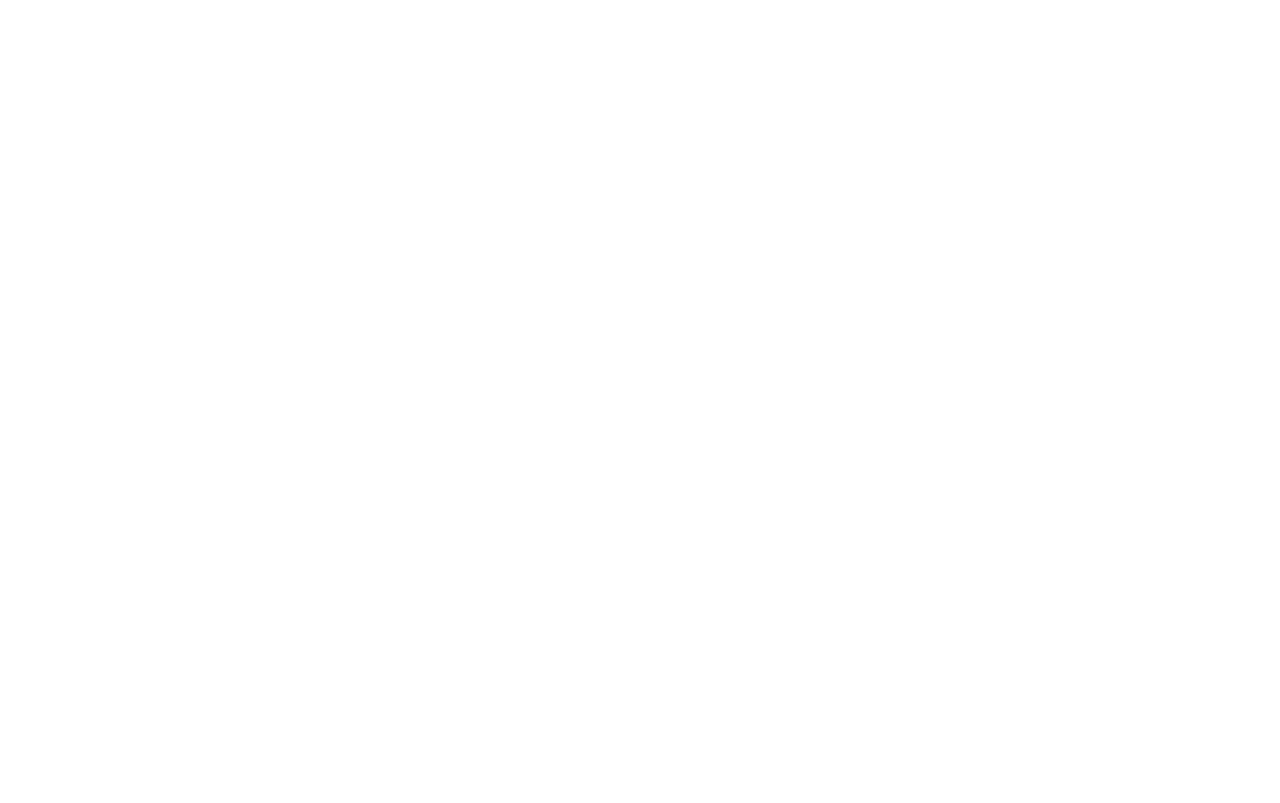
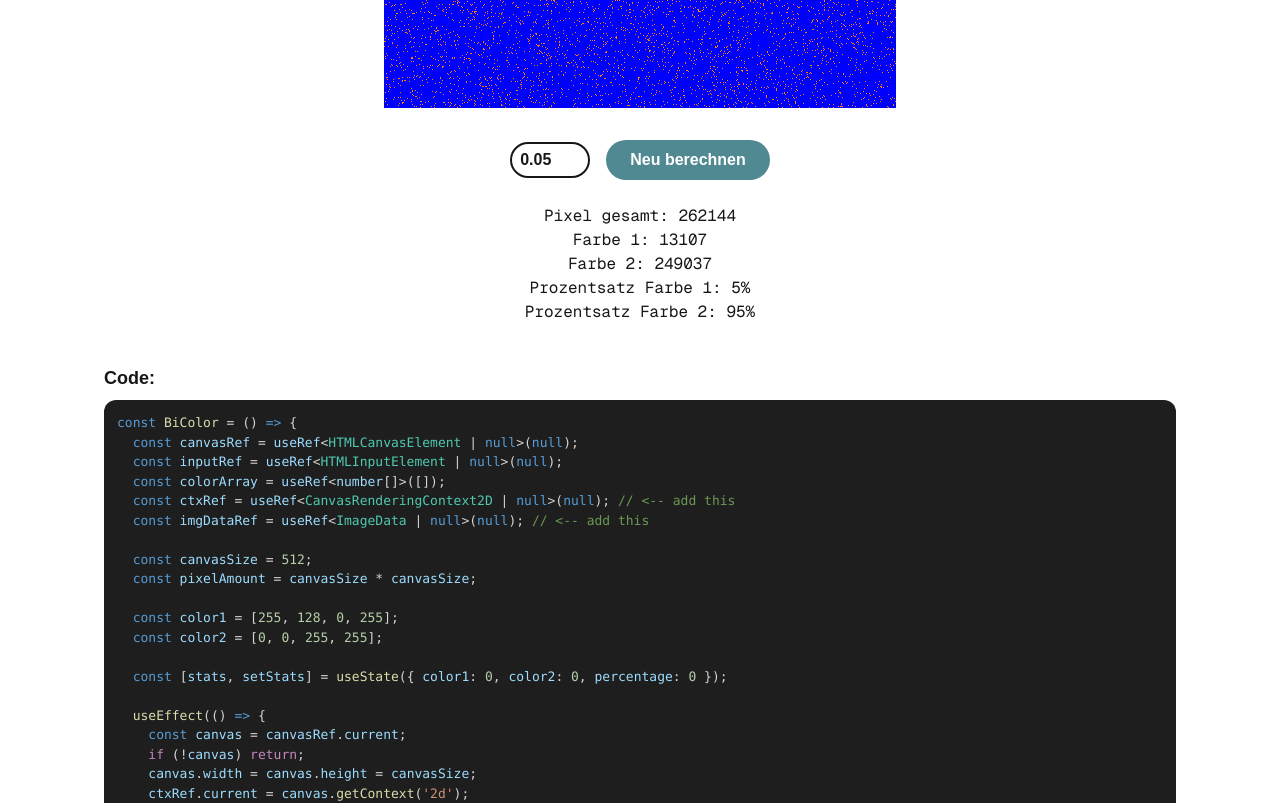
Before and after one commit to L0i0n0a/PsyKi, a Next.js app in the folder multarbeit/: page /details/design/2 in a window 1280 px wide. Shown: the part 580-1383 px from the top of the page. Before the commit the page ends 800 px from the top, so only its background shows below. Built offline with nearby package versions, Linux system fonts and the light colour scheme.

Commit message:
add BiColor component for color manipulation and visualization

```diff
--- a/multarbeit/package.json
+++ b/multarbeit/package.json
@@ -11,7 +11,8 @@
   "dependencies": {
     "next": "15.3.2",
     "react": "^19.0.0",
-    "react-dom": "^19.0.0"
+    "react-dom": "^19.0.0",
+    "react-syntax-highlighter": "^15.6.1"
   },
   "devDependencies": {
     "@eslint/eslintrc": "^3",
@@ -19,6 +20,7 @@
     "@types/node": "^20",
     "@types/react": "^19",
     "@types/react-dom": "^19",
+    "@types/react-syntax-highlighter": "^15.5.13",
     "eslint": "^9",
     "eslint-config-next": "15.3.2",
     "tailwindcss": "^4",
--- a/multarbeit/src/app/details/design/2/page.tsx
+++ b/multarbeit/src/app/details/design/2/page.tsx
@@ -1,8 +1,8 @@
 "use client"
 import React from "react";
 import { useRouter } from "next/navigation";
-import Image from "next/image";
 import Button from "@/components/ui/Button/Button";
+import BiColor from "@/components/canvas/BiColor";
 
 const DesignDecisionsPage2 = () => {
 
@@ -13,7 +13,7 @@
                 <h1 className="text-4xl font-bold m-4 text-center">Prototyp-Entwurf & Userflows</h1>
             </div>
 
-
+            <BiColor/>
 
 
             <div className="flex justify-center"><Button text="Zurück" onClick={() => router.push("/")} /></div>
--- /dev/null
+++ b/multarbeit/src/components/canvas/BiColor.tsx
@@ -0,0 +1,225 @@
+'use client';
+
+import React, { useEffect, useRef, useState } from 'react';
+import { Prism as SyntaxHighlighter } from 'react-syntax-highlighter';
+import { vscDarkPlus } from 'react-syntax-highlighter/dist/cjs/styles/prism';
+import Button from '../ui/Button/Button';
+
+const codeString = `const BiColor = () => {
+  const canvasRef = useRef<HTMLCanvasElement | null>(null);
+  const inputRef = useRef<HTMLInputElement | null>(null);
+  const colorArray = useRef<number[]>([]);
+  const ctxRef = useRef<CanvasRenderingContext2D | null>(null); // <-- add this
+  const imgDataRef = useRef<ImageData | null>(null); // <-- add this
+
+  const canvasSize = 512;
+  const pixelAmount = canvasSize * canvasSize;
+
+  const color1 = [255, 128, 0, 255];
+  const color2 = [0, 0, 255, 255];
+
+  const [stats, setStats] = useState({ color1: 0, color2: 0, percentage: 0 });
+
+  useEffect(() => {
+    const canvas = canvasRef.current;
+    if (!canvas) return;
+    canvas.width = canvas.height = canvasSize;
+    ctxRef.current = canvas.getContext('2d');
+    colorArray.current = new Array(pixelAmount).fill(0);
+    recalculate();
+    // eslint-disable-next-line react-hooks/exhaustive-deps
+  }, []);
+
+  function setPixelColor(pixel: number, color: number[]) {
+    if (!imgDataRef.current) return;
+    imgDataRef.current.data[pixel] = color[0];
+    imgDataRef.current.data[pixel + 1] = color[1];
+    imgDataRef.current.data[pixel + 2] = color[2];
+    imgDataRef.current.data[pixel + 3] = color[3];
+  }
+
+  function colorize() {
+    if (!ctxRef.current) return;
+    imgDataRef.current = ctxRef.current.getImageData(0, 0, canvasSize, canvasSize);
+    let testColor1 = 0;
+    for (let i = 0; i < imgDataRef.current.data.length; i += 4) {
+      if (colorArray.current[i / 4]) {
+        setPixelColor(i, color1);
+        testColor1++;
+      } else {
+        setPixelColor(i, color2);
+      }
+    }
+    ctxRef.current.putImageData(imgDataRef.current, 0, 0);
+
+    const percentage = Math.round((testColor1 / pixelAmount) * 100);
+    setStats({
+      color1: testColor1,
+      color2: pixelAmount - testColor1,
+      percentage,
+    });
+  }
+
+  function fisherYates(array: number[]) {
+    let i = array.length;
+    while (--i) {
+      const j = Math.floor(Math.random() * (i + 1));
+      [array[i], array[j]] = [array[j], array[i]];
+    }
+  }
+
+  function recalculate() {
+    const percentage = parseFloat(inputRef.current?.value || '0.05');
+    const colorPixels = Math.round(pixelAmount * percentage);
+    colorArray.current.fill(1, 0, colorPixels);
+    colorArray.current.fill(0, colorPixels);
+    fisherYates(colorArray.current);
+    colorize();
+  }
+
+  return (
+    <div className="flex flex-col items-center gap-4 p-4">
+      <canvas ref={canvasRef} className=""></canvas>
+      <div className="flex items-center justify-around gap-4">
+        <input
+          ref={inputRef}
+          type="number"
+          min="0"
+          max="1"
+          step="0.05"
+          defaultValue="0.05"
+          className="w-20 font-bold border-2 rounded-full px-2 py-1 mt-4"
+        />
+        <Button
+          text="Neu berechnen"
+          onClick={recalculate}
+        />
+      </div>
+      <div className="mt-2 text-center font-mono">
+        <div>Pixel gesamt: {pixelAmount}</div>
+        <div>Farbe 1: {stats.color1}</div>
+        <div>Farbe 2: {stats.color2}</div>
+        <div>Prozentsatz Farbe 1: {stats.percentage}%</div>
+        <div>Prozentsatz Farbe 2: {100 - stats.percentage}%</div>
+      </div>
+      <div className="w-full mt-6">
+        <h2 className="text-lg font-bold mb-2">Code:</h2>
+        <SyntaxHighlighter language="javascript" className="rounded-xl" style={vscDarkPlus} wrapLines={true}>
+          {codeString}
+        </SyntaxHighlighter>
+      </div>
+    </div>
+  );
+};
+
+export default BiColor;`;
+
+
+const BiColor = () => {
+  const canvasRef = useRef<HTMLCanvasElement | null>(null);
+  const inputRef = useRef<HTMLInputElement | null>(null);
+  const colorArray = useRef<number[]>([]);
+  const ctxRef = useRef<CanvasRenderingContext2D | null>(null); // <-- add this
+  const imgDataRef = useRef<ImageData | null>(null); // <-- add this
+
+  const canvasSize = 512;
+  const pixelAmount = canvasSize * canvasSize;
+
+  const color1 = [255, 128, 0, 255];
+  const color2 = [0, 0, 255, 255];
+
+  const [stats, setStats] = useState({ color1: 0, color2: 0, percentage: 0 });
+
+  useEffect(() => {
+    const canvas = canvasRef.current;
+    if (!canvas) return;
+    canvas.width = canvas.height = canvasSize;
+    ctxRef.current = canvas.getContext('2d');
+    colorArray.current = new Array(pixelAmount).fill(0);
+    recalculate();
+    // eslint-disable-next-line react-hooks/exhaustive-deps
+  }, []);
+
+  function setPixelColor(pixel: number, color: number[]) {
+    if (!imgDataRef.current) return;
+    imgDataRef.current.data[pixel] = color[0];
+    imgDataRef.current.data[pixel + 1] = color[1];
+    imgDataRef.current.data[pixel + 2] = color[2];
+    imgDataRef.current.data[pixel + 3] = color[3];
+  }
+
+  function colorize() {
+    if (!ctxRef.current) return;
+    imgDataRef.current = ctxRef.current.getImageData(0, 0, canvasSize, canvasSize);
+    let testColor1 = 0;
+    for (let i = 0; i < imgDataRef.current.data.length; i += 4) {
+      if (colorArray.current[i / 4]) {
+        setPixelColor(i, color1);
+        testColor1++;
+      } else {
+        setPixelColor(i, color2);
+      }
+    }
+    ctxRef.current.putImageData(imgDataRef.current, 0, 0);
+
+    const percentage = Math.round((testColor1 / pixelAmount) * 100);
+    setStats({
+      color1: testColor1,
+      color2: pixelAmount - testColor1,
+      percentage,
+    });
+  }
+
+  function fisherYates(array: number[]) {
+    let i = array.length;
+    while (--i) {
+      const j = Math.floor(Math.random() * (i + 1));
+      [array[i], array[j]] = [array[j], array[i]];
+    }
+  }
+
+  function recalculate() {
+    const percentage = parseFloat(inputRef.current?.value || '0.05');
+    const colorPixels = Math.round(pixelAmount * percentage);
+    colorArray.current.fill(1, 0, colorPixels);
+    colorArray.current.fill(0, colorPixels);
+    fisherYates(colorArray.current);
+    colorize();
+  }
+
+  return (
+    <div className="flex flex-col items-center gap-4 p-4">
+      <canvas ref={canvasRef} className=""></canvas>
+      <div className="flex items-center justify-around gap-4">
+        <input
+          ref={inputRef}
+          type="number"
+          min="0"
+          max="1"
+          step="0.05"
+          defaultValue="0.05"
+          className="w-20 font-bold border-2 rounded-full px-2 py-1 mt-4"
+        />
+        <Button
+          text="Neu berechnen"
+          onClick={recalculate}
+        />
+      </div>
+      <div className="mt-2 text-center font-mono">
+        <div>Pixel gesamt: {pixelAmount}</div>
+        <div>Farbe 1: {stats.color1}</div>
+        <div>Farbe 2: {stats.color2}</div>
+        <div>Prozentsatz Farbe 1: {stats.percentage}%</div>
+        <div>Prozentsatz Farbe 2: {100 - stats.percentage}%</div>
+      </div>
+      <div className="w-full mt-6">
+        <h2 className="text-lg font-bold mb-2">Code:</h2>
+        <SyntaxHighlighter language="javascript" className="rounded-xl" style={vscDarkPlus} wrapLines={true}>
+          {codeString}
+        </SyntaxHighlighter>
+      </div>
+    </div>
+  );
+};
+
+export default BiColor;
```
Also changed, not shown: 1 other file (tests, documents, lock files or other folders).
